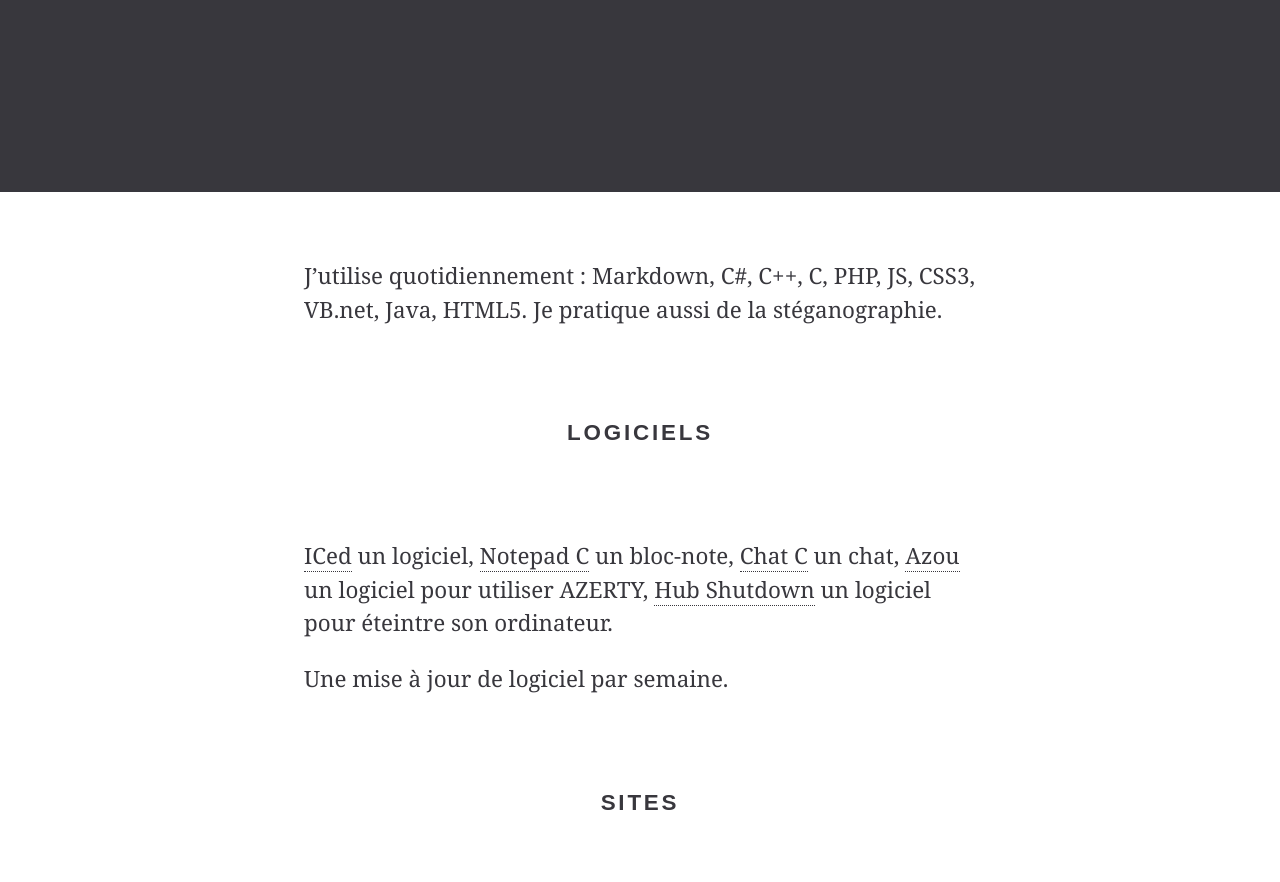
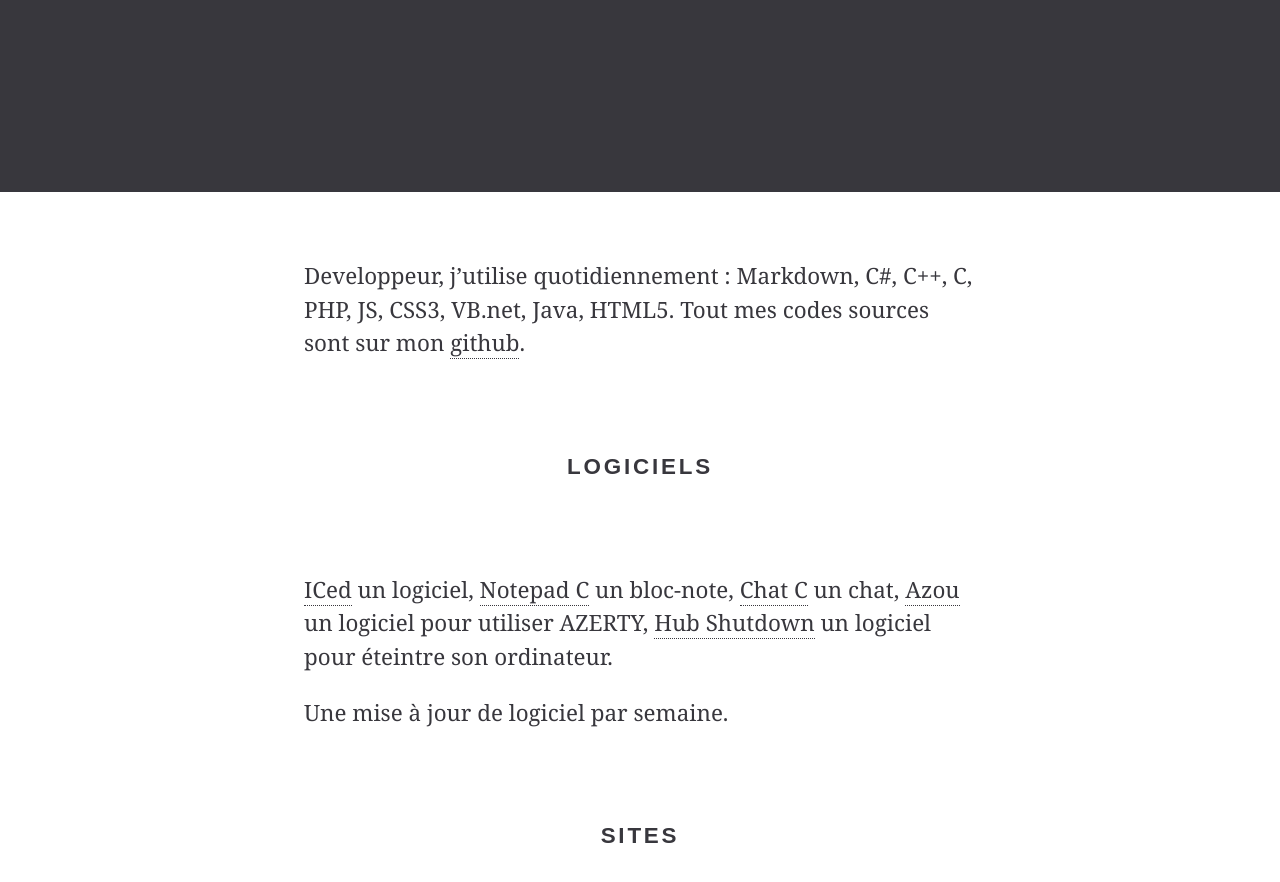
Before and after one commit to cedced19/cedced19.github.io, a Jekyll site: the page built from index.md, in a window 1280 px wide and 900 px high, scrolled down 708 px. Shown: the top 882 px of the window. Built offline with Jekyll 4.4.1, drawn with Linux system fonts in a browser that asks for light colours; nearby versions of some CDN libraries.

Commit message:
Update index.md

```diff
--- a/index.md
+++ b/index.md
@@ -11,8 +11,8 @@
 class: home
 ---
 
-J’utilise quotidiennement : Markdown, C#, C++, C, PHP, JS, CSS3, VB.net, Java, HTML5.
-Je pratique aussi de la stéganographie.
+Developpeur, j’utilise quotidiennement : Markdown, C#, C++, C, PHP, JS, CSS3, VB.net, Java, HTML5.
+Tout mes codes sources sont sur mon [github](https://github.com/cedced19/).
 
 ###Logiciels
 
@@ -22,7 +22,7 @@
 
 ###Sites
 
-[Prototype](http://cedced19.github.io/proto/) un site pour coder en HTML/CSS,  [HTML5-Page](https://github.com/cedced19/HTML5-Page) une page en HTML5,  [Download-Page](https://github.com/cedced19/Download-Page) une page de téléchargement, [Download-Center](https://github.com/cedced19/Download-Center) un centre de téléchargement en PHP, [Birthday-Page](https://github.com/cedced19/Birthday-Page) une page pour les anniversaire.
+[Prototype](http://cedced19.github.io/proto/) un site pour coder en HTML/CSS,  [HTML5-Page](http://cedced19.github.io/demo/html5-page/) une page en HTML5,  [Download-Page](http://cedced19.github.io/demo/download-page/) une page de téléchargement, [Download-Center](https://github.com/cedced19/Download-Center/) un centre de téléchargement en PHP, [Birthday-Page](http://cedced19.github.io/demo/birthday-page/) une page pour les anniversaire.
 
 ###Design
 
```
